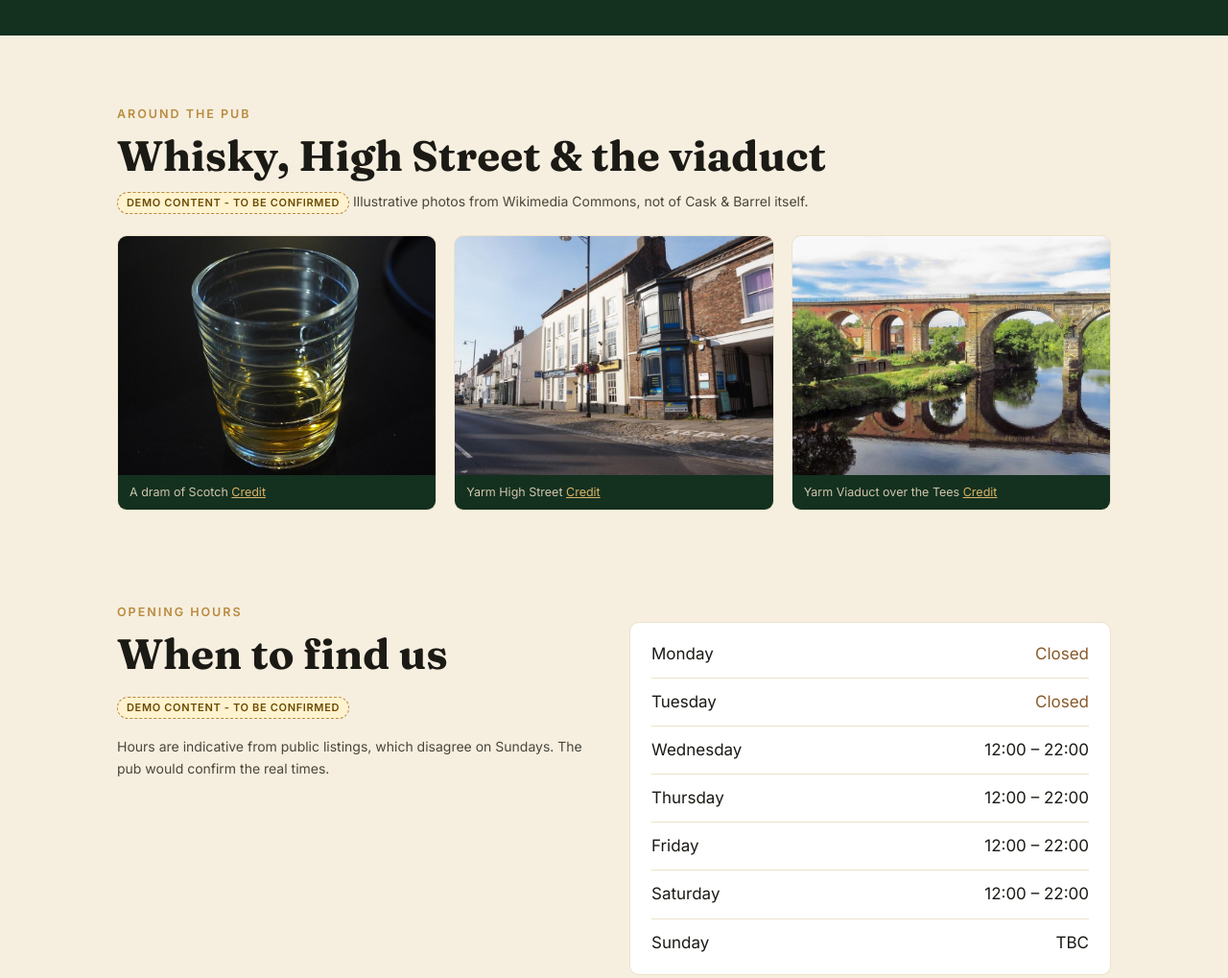
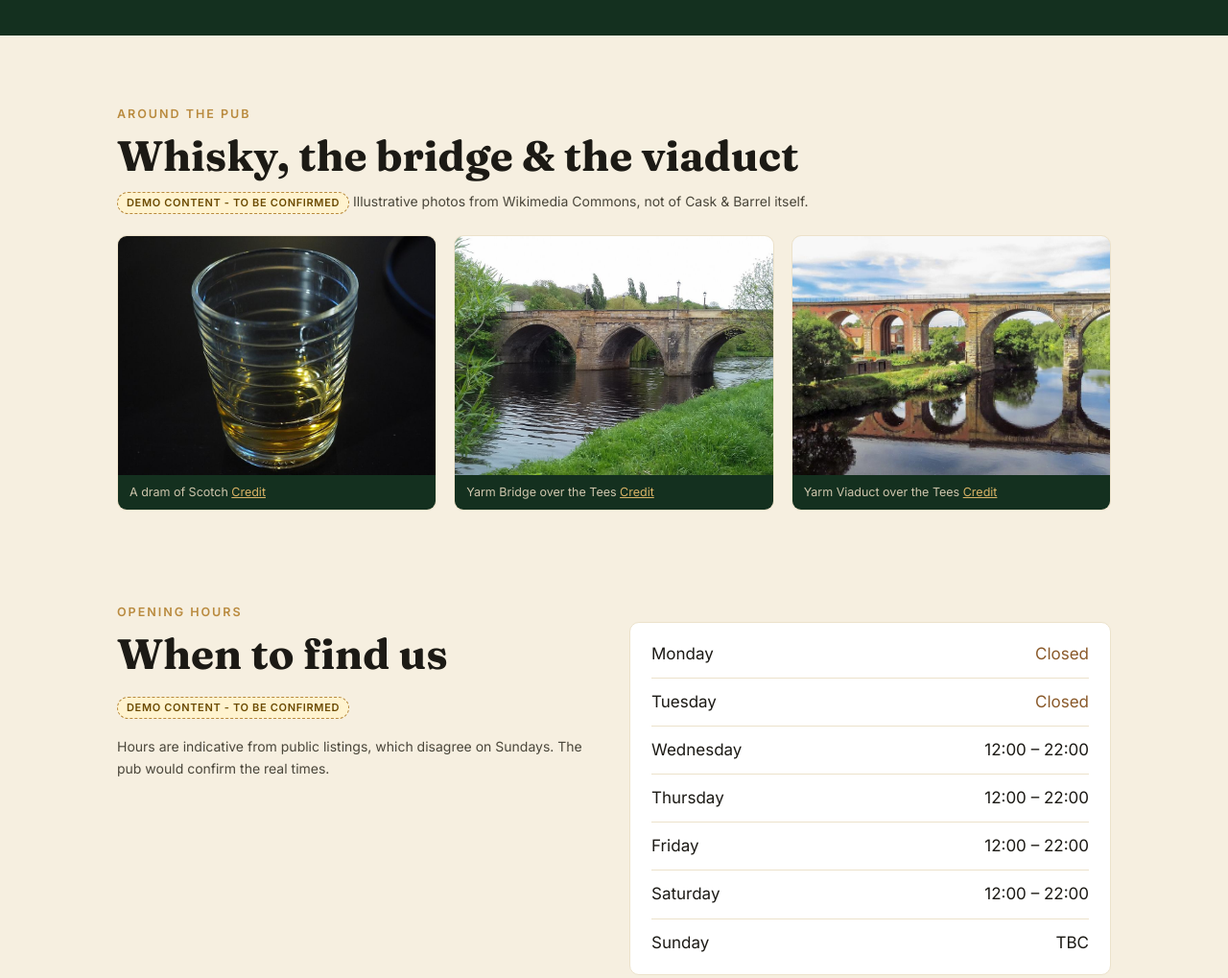
Before and after one commit to tedotedo/cask-and-barrel-demo, a plain HTML site: page index.html in a window 1280 px wide. Shown: the part 2100-3119 px from the top of the page at 96% size. Drawn offline with Linux system fonts and the light colour scheme.

Commit message:
Replace High Street photo with Yarm Bridge (Simon Cotterill, CC BY-SA 2.0); update credits

```diff
--- a/index.html
+++ b/index.html
@@ -181,11 +181,11 @@ nav a:hover:after,nav a:focus-visible:after{transform:scaleX(1)}
 
 <section id="around" style="padding-bottom:24px"><div class="wrap">
 <p class="kicker">Around the pub</p>
-<h2>Whisky, High Street &amp; the viaduct</h2>
+<h2>Whisky, the bridge &amp; the viaduct</h2>
 <p class="note"><span class="tag">Demo content - to be confirmed</span> Illustrative photos from Wikimedia Commons, not of Cask &amp; Barrel itself.</p>
 <div class="gallery">
 <figure class="photo"><img src="images/scotch-whisky-glass.jpg" width="1000" height="694" loading="lazy" decoding="async" alt="A glass of Scotch whisky on a dark table (illustrative photo)"><figcaption>A dram of Scotch <a href="#photo-credits">Credit</a></figcaption></figure>
-<figure class="photo"><img src="images/yarm-high-street.jpg" width="1000" height="666" loading="lazy" decoding="async" alt="Georgian and Victorian buildings along Yarm High Street in morning sun"><figcaption>Yarm High Street <a href="#photo-credits">Credit</a></figcaption></figure>
+<figure class="photo"><img src="images/yarm-bridge-river-tees.jpg" width="1400" height="788" loading="lazy" decoding="async" alt="The old stone arched Yarm Bridge crossing the River Tees on a bright day, with green riverbank in the foreground"><figcaption>Yarm Bridge over the Tees <a href="#photo-credits">Credit</a></figcaption></figure>
 <figure class="photo"><img src="images/yarm-viaduct-river-tees.jpg" width="1000" height="562" loading="lazy" decoding="async" alt="Yarm railway viaduct reflected in the River Tees"><figcaption>Yarm Viaduct over the Tees <a href="#photo-credits">Credit</a></figcaption></figure>
 </div>
 </div></section>
@@ -258,7 +258,7 @@ nav a:hover:after,nav a:focus-visible:after{transform:scaleX(1)}
 <li>Bar interior: “Interior of a traditional London pub” by Alan Hughes, <a href="https://creativecommons.org/licenses/by-sa/2.0" rel="noopener">CC BY-SA 2.0</a>, <a href="https://commons.wikimedia.org/wiki/File:Interior_of_a_traditional_London_pub_-_geograph.org.uk_-_8378573.jpg" rel="noopener">Commons page</a></li>
 <li>Hand pulls: “Real ale handpumps with a pint of English Porter” by 55belgianbeerfan, <a href="http://creativecommons.org/publicdomain/zero/1.0/deed.en" rel="noopener">CC0</a>, <a href="https://commons.wikimedia.org/wiki/File:Real_ale_handpumps_with_a_pint_of_English_Porter.jpg" rel="noopener">Commons page</a></li>
 <li>Whisky: “Scotch whisky in Aino Aalto glass” by JIP, <a href="https://creativecommons.org/licenses/by-sa/4.0" rel="noopener">CC BY-SA 4.0</a> (cropped), <a href="https://commons.wikimedia.org/wiki/File:Scotch_whisky_in_Aino_Aalto_glass.jpg" rel="noopener">Commons page</a></li>
-<li>Yarm High Street: “High Street, Yarm” by Ian S, <a href="https://creativecommons.org/licenses/by-sa/2.0" rel="noopener">CC BY-SA 2.0</a>, <a href="https://commons.wikimedia.org/wiki/File:High_Street,_Yarm_-_geograph.org.uk_-_6624736.jpg" rel="noopener">Commons page</a></li>
+<li>Yarm Bridge: “Yarm Bridge” by Simon Cotterill, <a href="https://creativecommons.org/licenses/by-sa/2.0" rel="noopener">CC BY-SA 2.0</a>, <a href="https://commons.wikimedia.org/wiki/File:Yarm_Bridge_-_geograph.org.uk_-_5794564.jpg" rel="noopener">Commons page</a></li>
 <li>Yarm Viaduct: “Yarm Railway Viaduct over the R Tees (geograph 7379141)” by Colin Park, <a href="https://creativecommons.org/licenses/by-sa/2.0" rel="noopener">CC BY-SA 2.0</a>, <a href="https://commons.wikimedia.org/wiki/File:Yarm_Railway_Viaduct_over_the_R_Tees_(geograph_7379141).jpg" rel="noopener">Commons page</a></li>
 </ul></div>
 <p class="demo-by">Demo by Mark Aszkenasy · Concept only, not affiliated with or approved by Cask &amp; Barrel · Demo content - to be confirmed</p>
```
Also changed, not shown: images/yarm-bridge-river-tees.jpg (added), images/yarm-high-street.jpg (deleted).
